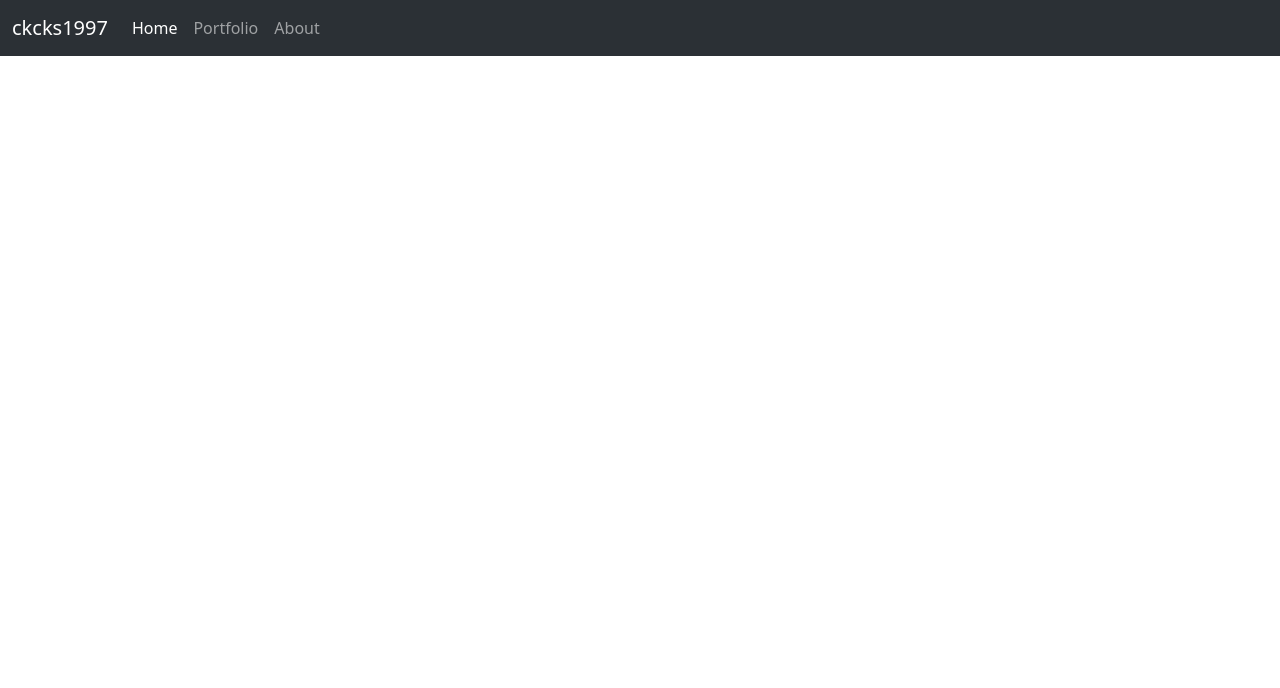
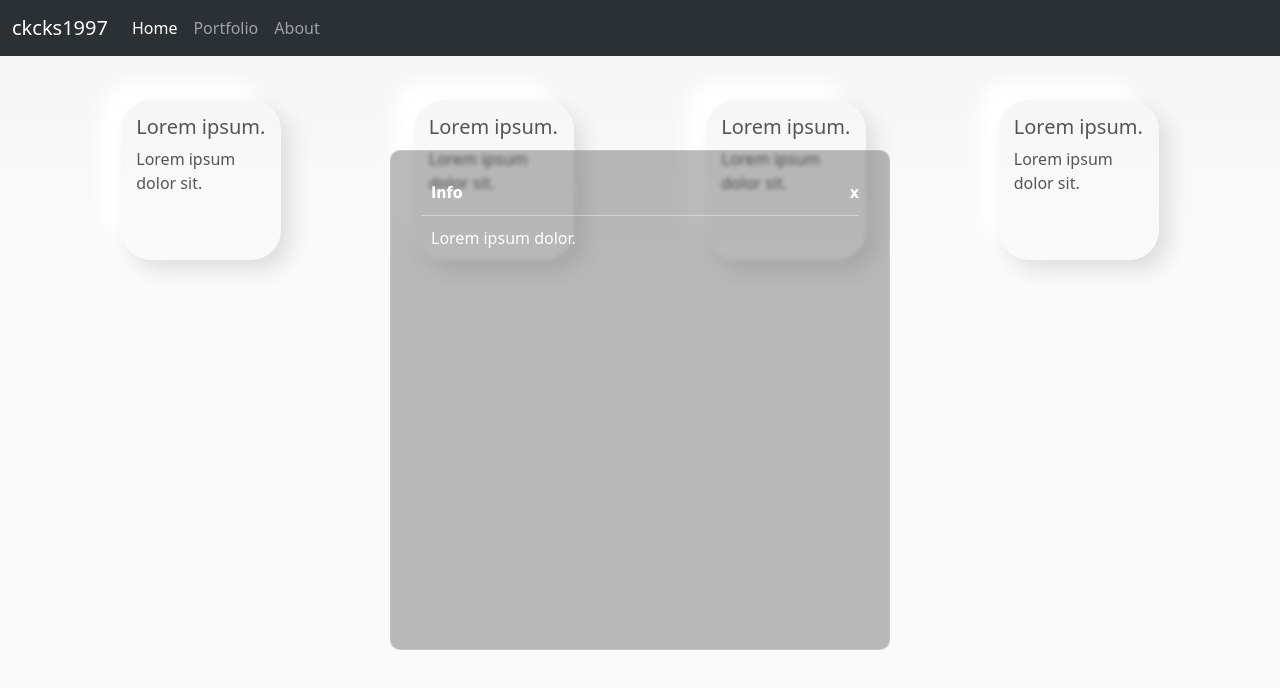
Before and after one commit to ckcks1997/vue-portfolio, a Vue app: page /testpage in a window 1280 px wide. Shown: the top 688 px of the page. Built offline with nearby package versions, Linux system fonts and the light colour scheme.

Commit message:
- 모달창 테스트

```diff
--- /dev/null
+++ b/src/components/Test.vue
@@ -0,0 +1,144 @@
+<script setup>
+
+function closeModal(){
+  document.querySelector('.modal1').classList.remove('modal1-show')
+  document.querySelector('.modal1').classList.add('modal1-hide')
+}
+
+</script>
+
+<template>
+  <section class="container">
+    <div class="box">
+      <div class="row row-cols-3 justify-content-around">
+        <div class="col-3 neuro">
+          <h5 class="">Lorem ipsum.</h5>
+          <p>Lorem ipsum dolor sit.</p>
+        </div>
+        <div class="col-3 neuro">
+          <h5 class="">Lorem ipsum.</h5>
+          <p>Lorem ipsum dolor sit.</p>
+        </div>
+        <div class="col-3 neuro">
+          <h5 class="">Lorem ipsum.</h5>
+          <p>Lorem ipsum dolor sit.</p>
+        </div>
+        <div class="col-3 neuro">
+          <h5 class="">Lorem ipsum.</h5>
+          <p>Lorem ipsum dolor sit.</p>
+        </div>
+
+      </div>
+    </div>
+
+   <div class="">
+      <div class="modal1 modal1-show">
+        <div class="modalhead">
+          Info
+          <div class="closebutton" @click="closeModal()">
+            x
+          </div>
+        </div>
+        <div class="modal-inner">
+          Lorem ipsum dolor.
+        </div>
+      </div>
+    </div>
+
+  </section>
+</template>
+
+<style scoped lang="scss">
+
+// 모달창
+.modal1{
+  display: none;
+  opacity: 0;
+  padding: 20px 30px 30px 30px;
+  position: absolute;
+  width: 500px;
+  height: 500px;
+  margin:auto;
+  top:50%;
+  left:50%;
+  transform:translate(-50%, -50%);
+  color:white;
+  background: rgba( 60,60,60, 0.35 );
+  backdrop-filter: blur( 2px );
+  -webkit-backdrop-filter: blur( 2px );
+  border-radius: 10px;
+  border: 1.5px solid rgba( 255, 255, 255, 0.18 );
+
+  .modalhead{
+    display: flex;
+    padding: 10px;
+    font-family: Tahoma,serif;
+    font-weight: bold;
+    border-bottom: 1px solid rgba(240,240,240,0.5);
+    .closebutton{
+      position: absolute;
+      right:0;
+      padding: 0 30px 0 10px;
+    }
+  }
+  .modal-inner{
+    padding: 10px;
+  }
+}
+// 모달창 애니메이션
+.modal1-show{
+  display: block;
+  opacity: 1;
+  animation-name: show;
+  animation-duration: 0.3s;
+}@keyframes show {
+   from{
+     opacity: 0;
+   } to{
+       opacity: 1;
+     }
+ }
+.modal1-hide{
+  display: block;
+  opacity: 0;
+  z-index: -1;
+  animation-name: hide;
+  animation-duration: 0.3s;
+} @keyframes hide {
+    from{
+      opacity: 1;
+      z-index:  250;
+    } to{
+        opacity: 0;
+        z-index:  -1;
+      }
+  }
+
+.row{
+  display: flex;
+  align-items: center;
+  flex-direction: row;
+  //justify-content: space-evenly;
+  gap: 30px;
+}
+  div{
+    .neuro{
+      padding: 15px;
+      width: 160px;
+      height:160px;
+      border-radius: 30px;
+      box-shadow:  10px 10px 20px #dfdfdf,
+      -20px -20px 20px #ffffff;
+      color: #555;
+      transition: all 1s;
+      &:hover{
+        width: 165px;
+        height:165px;
+      }
+    }
+
+  }
+
+
+
+</style>
--- a/src/router/router.js
+++ b/src/router/router.js
@@ -1,12 +1,14 @@
 import {createRouter, createWebHistory} from "vue-router";
 import About from "../components/About.vue";
 import Portfolio from "../components/Portfolio.vue";
+import Test from "../components/Test.vue";
 
 const router = createRouter({
     history: createWebHistory(),
     routes: [
         { path: '/', component: About},
         { path: '/portfolio', component: Portfolio},
+        { path: '/testpage', component: Test},
     ]
 })
 
--- a/src/style.css
+++ b/src/style.css
@@ -1,7 +1,23 @@
 * {
     margin: 0;
+    padding: 0;
     box-sizing: border-box;
+
 }
 section {
     padding-top: 100px;
 }
+html {
+    background-color:rgba(250,250,250,1) !important;
+    height: 100%;
+}
+body{
+
+    background: linear-gradient(0deg, rgba(250,250,250,1) 0%, rgba(245,245,245,1) 100%) !important;
+}
+
+html,body {
+    &.modal-active {
+        overflow: hidden;
+    }
+}
```
